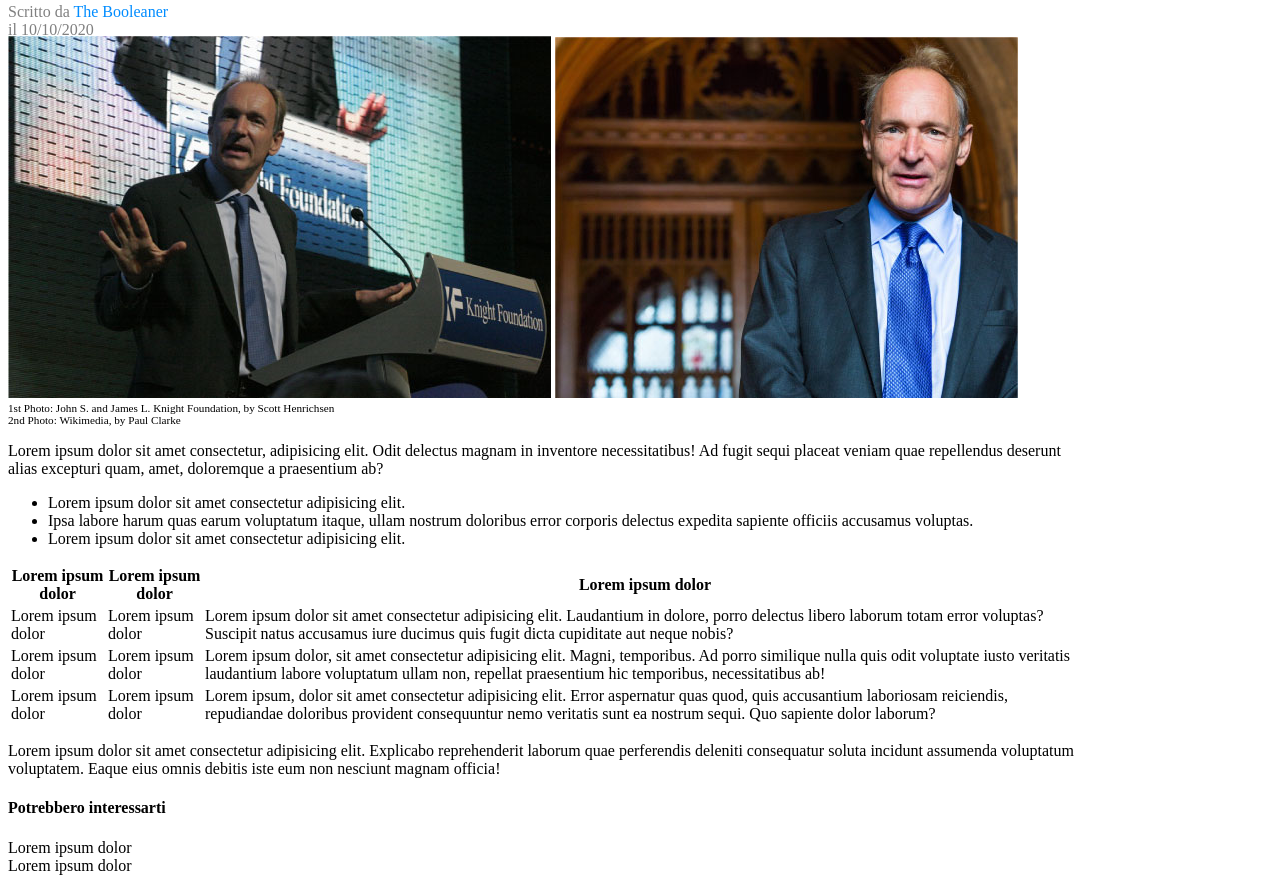
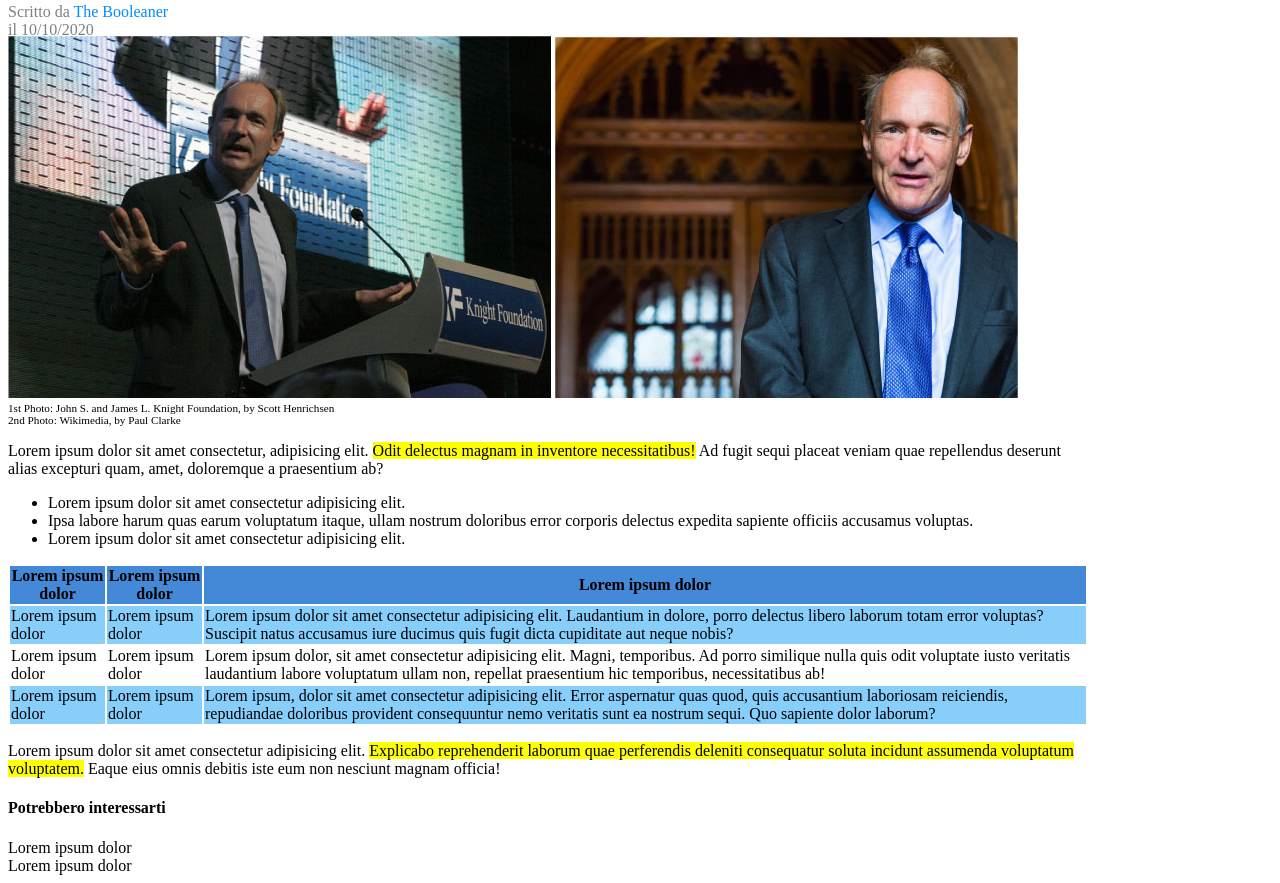
Before and after one commit to LorenzoNicco/html-css-booleaner, a plain HTML site: page index.html in a window 1280 px wide. Shown: the part 272-1155 px from the top of the page. Drawn offline with Linux system fonts and the light colour scheme.

Commit message:
Add css articolo centrale

```diff
--- a/css/style.css
+++ b/css/style.css
@@ -28,3 +28,15 @@ body {
 #caratteri-ridotti{
     font-size: 0.7em;
 }
+
+.evidenziato{
+    background-color: yellow;
+}
+
+.table-head{
+    background-color: rgb(68, 137, 216);
+}
+
+.table-row{
+    background-color: lightskyblue;
+}
--- a/index.html
+++ b/index.html
@@ -43,7 +43,7 @@
 
             <!-- articolo centrale -->
             <section>
-                <p>Lorem ipsum dolor sit amet consectetur, adipisicing elit. <span>Odit delectus magnam in inventore necessitatibus!</span> Ad fugit sequi placeat veniam quae repellendus deserunt alias excepturi quam, amet, doloremque a praesentium ab?</p>
+                <p>Lorem ipsum dolor sit amet consectetur, adipisicing elit. <span class="evidenziato">Odit delectus magnam in inventore necessitatibus!</span> Ad fugit sequi placeat veniam quae repellendus deserunt alias excepturi quam, amet, doloremque a praesentium ab?</p>
 
                 <ul>
                     <li>Lorem ipsum dolor sit amet consectetur adipisicing elit.</li>
@@ -54,7 +54,7 @@
                 <!-- tabella -->
                 <table>
                     <thead>
-                        <tr>
+                        <tr class="table-head">
                             <th>Lorem ipsum dolor</th>
                             <th>Lorem ipsum dolor</th>
                             <th>Lorem ipsum dolor</th>
@@ -62,7 +62,7 @@
                     </thead>
 
                     <tbody>
-                        <tr>
+                        <tr class="table-row">
                             <td>Lorem ipsum dolor</td>
                             <td>Lorem ipsum dolor</td>
                             <td>Lorem ipsum dolor sit amet consectetur adipisicing elit. Laudantium in dolore, porro delectus libero laborum totam error voluptas? Suscipit natus accusamus iure ducimus quis fugit dicta cupiditate aut neque nobis?</td>
@@ -72,7 +72,7 @@
                             <td>Lorem ipsum dolor</td>
                             <td>Lorem ipsum dolor, sit amet consectetur adipisicing elit. Magni, temporibus. Ad porro similique nulla quis odit voluptate iusto veritatis laudantium labore voluptatum ullam non, repellat praesentium hic temporibus, necessitatibus ab!</td>
                         </tr>
-                        <tr>
+                        <tr class="table-row">
                             <td>Lorem ipsum dolor</td>
                             <td>Lorem ipsum dolor</td>
                             <td>Lorem ipsum, dolor sit amet consectetur adipisicing elit. Error aspernatur quas quod, quis accusantium laboriosam reiciendis, repudiandae doloribus provident consequuntur nemo veritatis sunt ea nostrum sequi. Quo sapiente dolor laborum?</td>
@@ -80,7 +80,7 @@
                     </tbody>
                 </table>
 
-                <p>Lorem ipsum dolor sit amet consectetur adipisicing elit. <span>Explicabo reprehenderit laborum quae perferendis deleniti consequatur soluta incidunt assumenda voluptatum voluptatem.</span> Eaque eius omnis debitis iste eum non nesciunt magnam officia!</p>
+                <p>Lorem ipsum dolor sit amet consectetur adipisicing elit. <span class="evidenziato">Explicabo reprehenderit laborum quae perferendis deleniti consequatur soluta incidunt assumenda voluptatum voluptatem.</span> Eaque eius omnis debitis iste eum non nesciunt magnam officia!</p>
             </section>
 
             <!-- collegamenti consigliati -->
```
